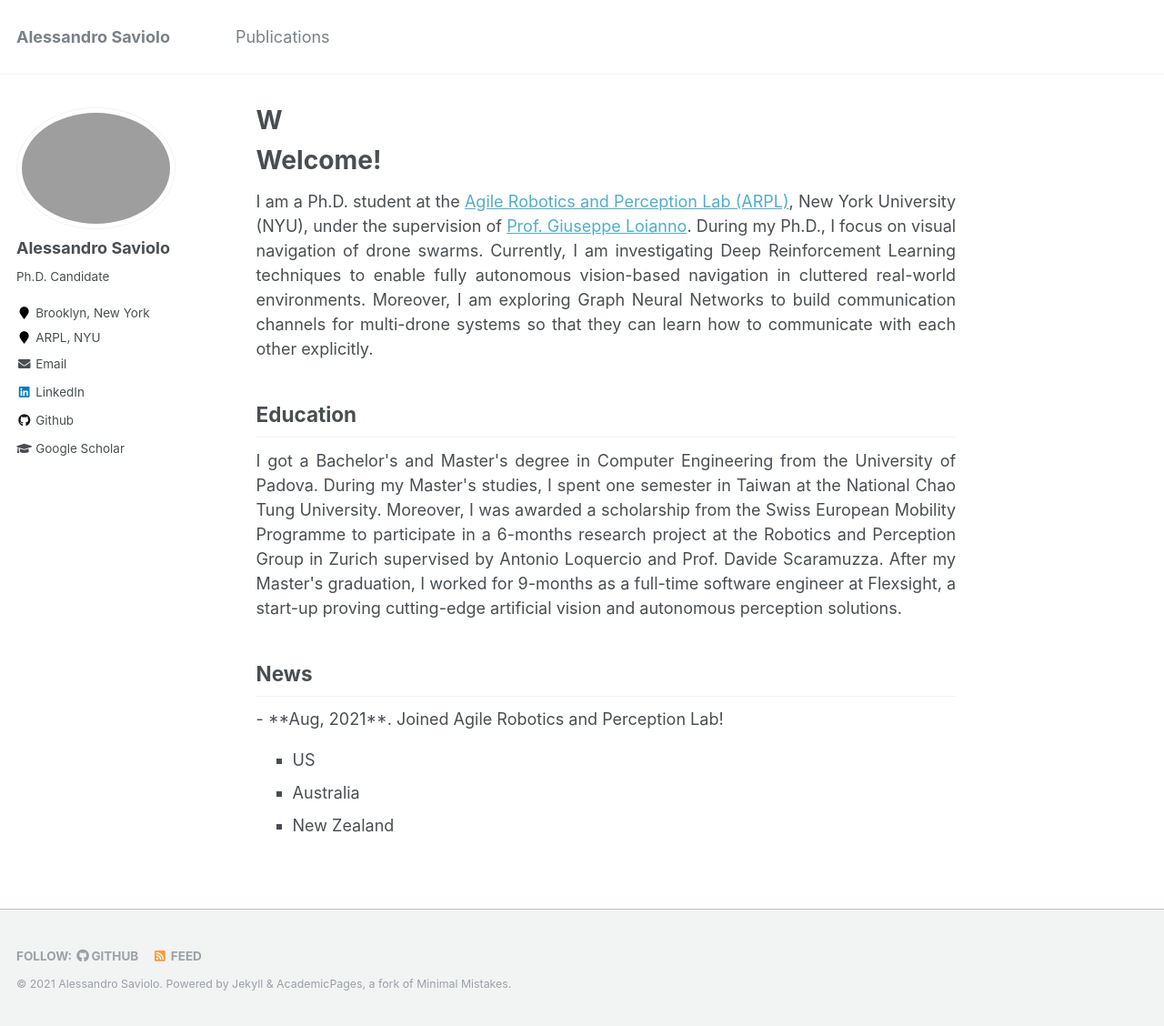
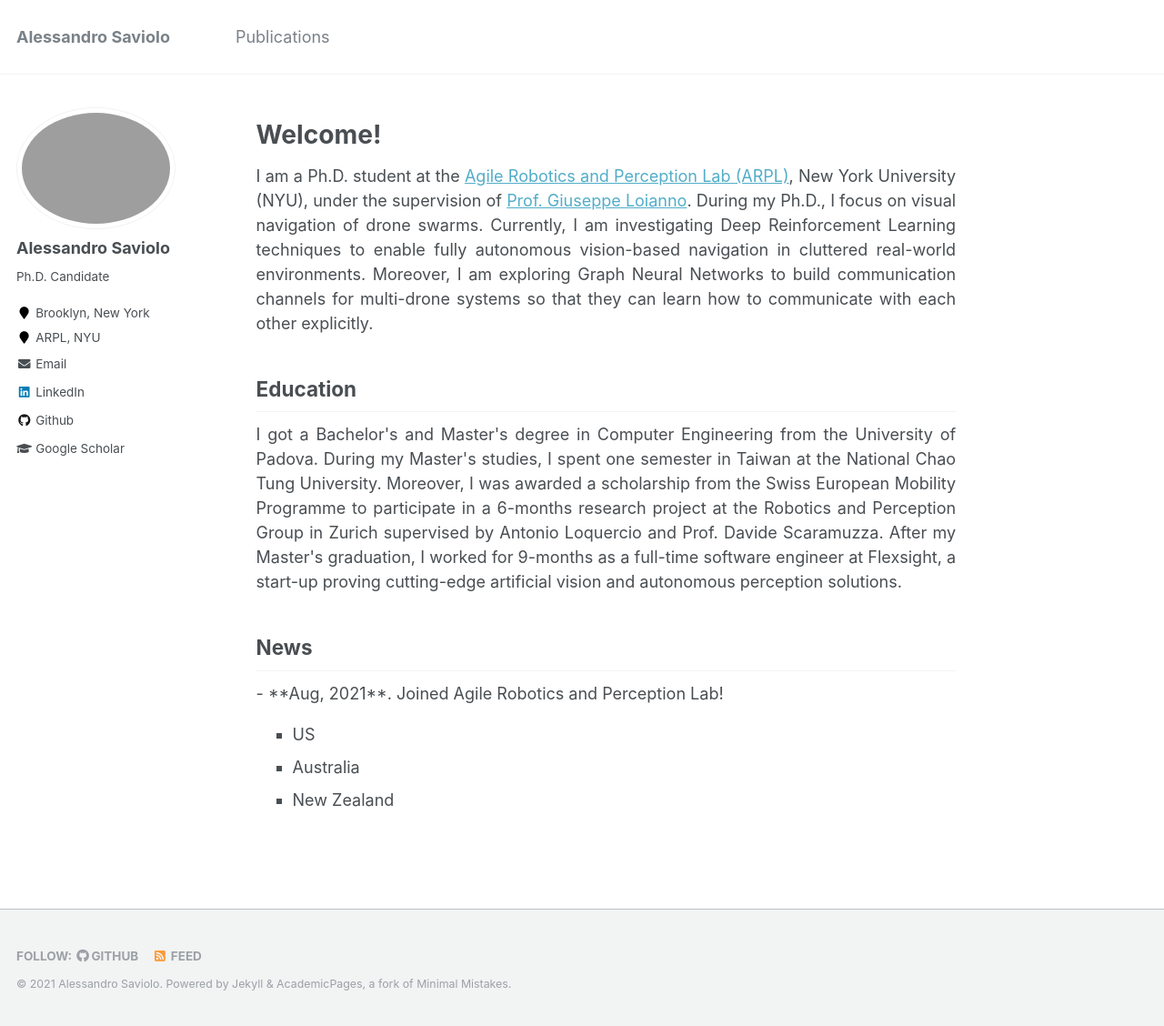
Before and after one commit to AlessandroSaviolo/AlessandroSaviolo.github.io, a Jekyll site: the page built from _pages/about.md, in a window 1280 px wide and 1128 px high. Shown: the whole window at 91% size. Built offline with Jekyll 4.4.1, drawn with Linux system fonts in a browser that asks for light colours.

```diff
--- a/_pages/about.md
+++ b/_pages/about.md
@@ -1,6 +1,6 @@
 ---
 permalink: /
-title: "W"
+title: ""
 excerpt: "About me"
 author_profile: true
 redirect_from:
```
